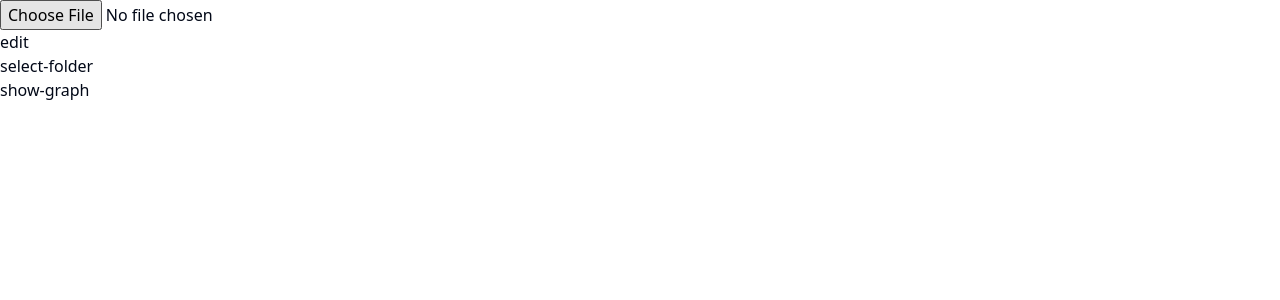
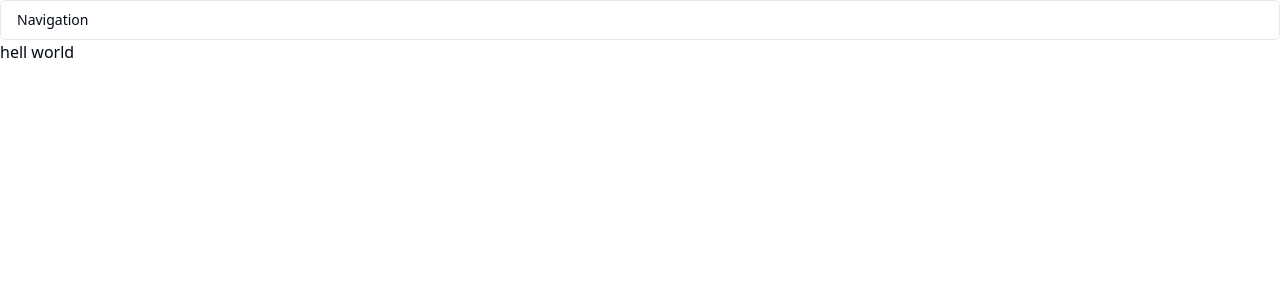
Before and after one commit to Woosyun/nextjs-vcs, a Next.js app: page / in a window 1280 px wide. Shown: the top 300 px of the page. Built offline with nearby package versions, Linux system fonts and the light colour scheme.

Commit message:
add topbar

```diff
--- a/app/layout.tsx
+++ b/app/layout.tsx
@@ -1,5 +1,6 @@
 // import type { Metadata } from "next";
 // import { Inter } from "next/font/google";
+import Sidebar from "@/components/Sidebar";
 import "./globals.css";
 
 // const inter = Inter({ subsets: ["latin"] });
@@ -17,6 +18,7 @@ export default function RootLayout({
   return (
     <html lang="en">
       <body /*className={inter.className}*/>
+        <Sidebar/>
         {children}
       </body>
     </html>
--- a/app/page.tsx
+++ b/app/page.tsx
@@ -2,17 +2,6 @@ import Link from "next/link";
 
 export default function Page() {
   return (
-    <>
-      <input type="file" webkitdirectory="" />
-      <p>
-        <Link href='/edit'>edit</Link>
-      </p>
-      <p>
-        <Link href='/select-folder'>select-folder</Link>
-      </p>
-      <p>
-        <Link href='/show-graph'>show-graph</Link>
-      </p>
-      </>
+    <div>hell world</div>
   )
 }
--- /dev/null
+++ b/components/Sidebar.tsx
@@ -0,0 +1,43 @@
+"use client"
+
+import {
+  Menubar,
+  MenubarContent,
+  MenubarItem,
+  MenubarMenu,
+  MenubarSeparator,
+  MenubarShortcut,
+  MenubarTrigger,
+} from "@/components/ui/menubar"
+import Link from "next/link"
+
+export default function Sidebar() {
+  return (
+    <Menubar>
+      <MenubarMenu>
+        <Menubar1/>
+      </MenubarMenu>
+    </Menubar>
+  )
+}
+
+function Menubar1() {
+  return (
+    <>
+      <MenubarTrigger>Navigation</MenubarTrigger>
+      <MenubarContent>
+        <MenubarItem>
+          <Link href="/">Home</Link>
+        </MenubarItem>
+        <MenubarSeparator />
+        <MenubarItem>
+          <Link href="/select-folder">select folder</Link>
+        </MenubarItem>
+        <MenubarSeparator />
+        <MenubarItem>
+          <Link href="/show-graph">graph</Link>
+        </MenubarItem>
+      </MenubarContent>
+    </>
+  )
+}
--- a/package.json
+++ b/package.json
@@ -15,6 +15,7 @@
     "@radix-ui/react-menubar": "^1.1.1",
     "@radix-ui/react-popover": "^1.1.1",
     "@radix-ui/react-slot": "^1.1.0",
+    "@woosy2207/tsgit": "^0.0.0",
     "class-variance-authority": "^0.7.0",
     "clsx": "^2.1.1",
     "d3": "^7.9.0",
```
Also changed, not shown: lib/graph.ts (+4 -15 lines), lib/tsgit.ts (added, +12 -0 lines), 1 other file (tests, documents, lock files or other folders).
